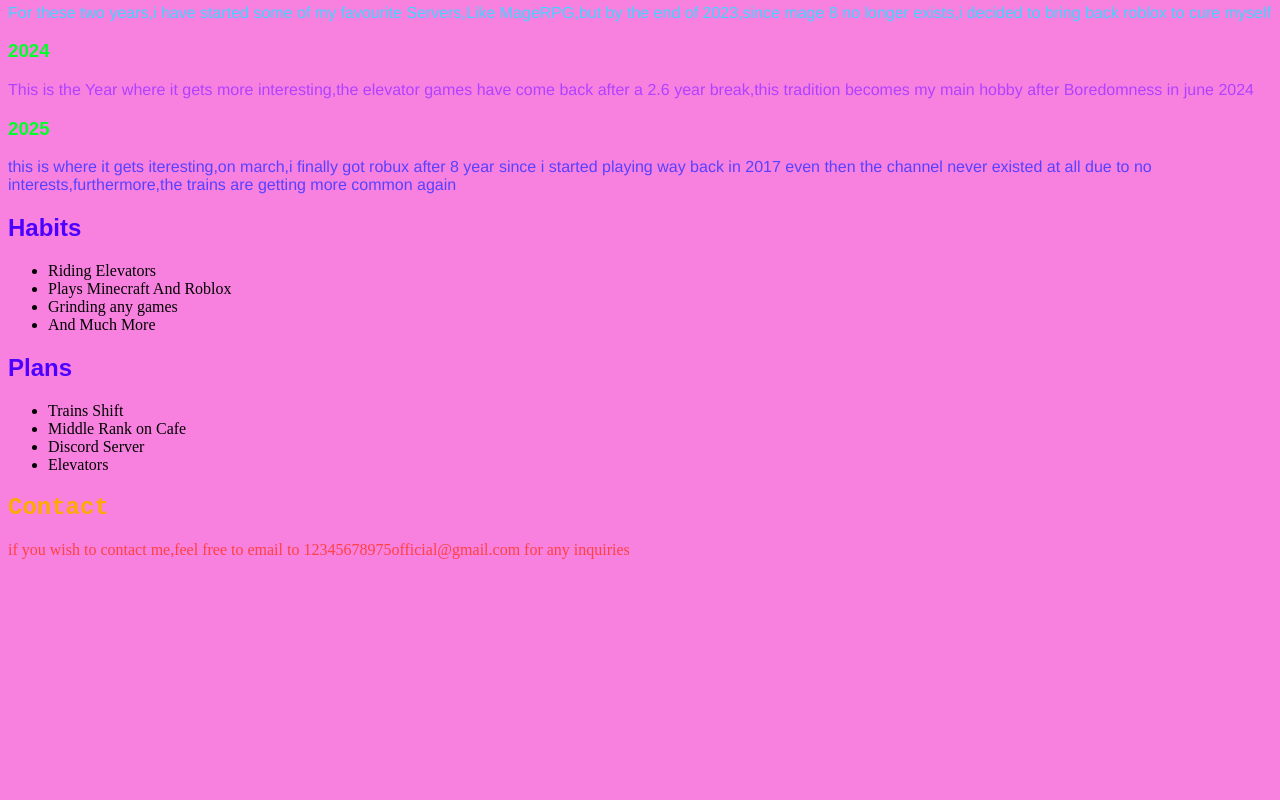
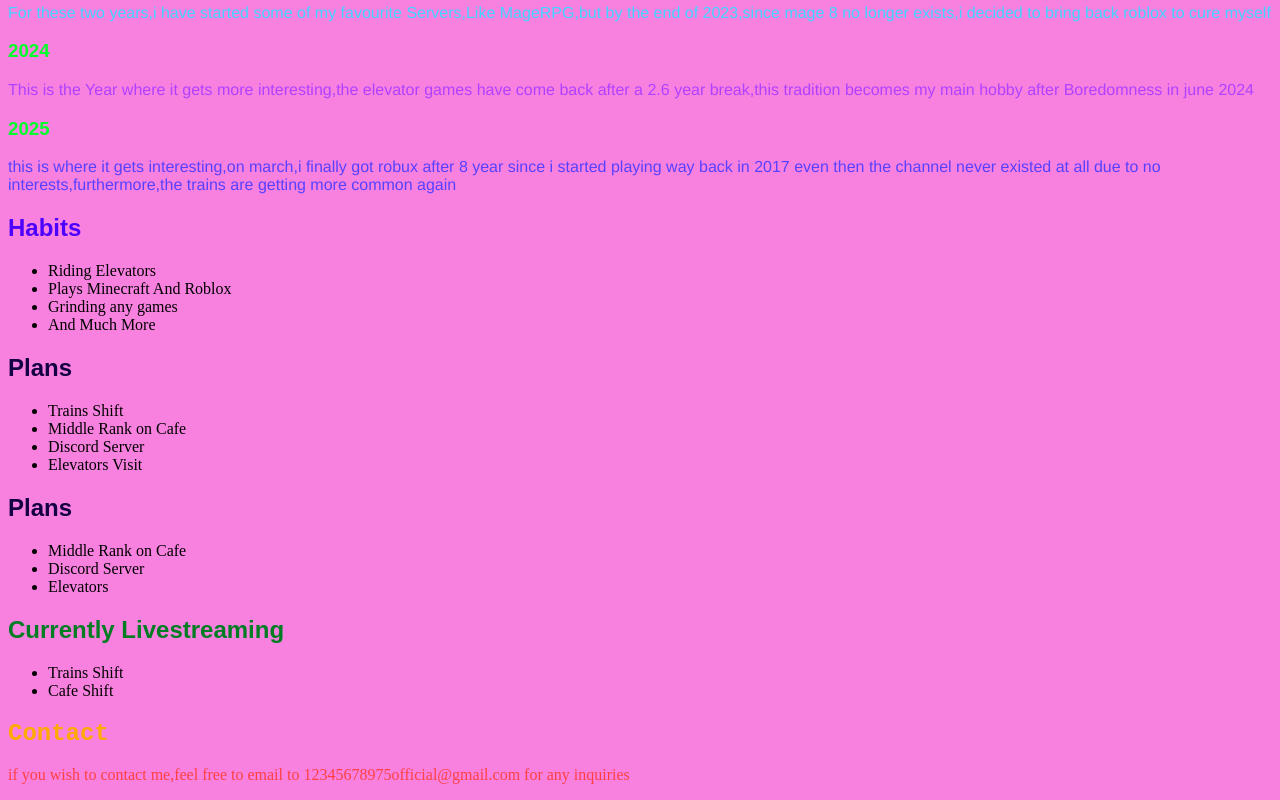
Before and after one commit to RoyalPixelSkater/Website-For-YT-Channel, a plain HTML site: page index.html in a window 1280 px wide. Shown: the part 1782-2582 px from the top of the page. Before the commit the page ends 2357 px from the top, so only its background shows below. Drawn offline with Linux system fonts and the light colour scheme.

Commit message:
update 1
the first update

```diff
--- a/index.html
+++ b/index.html
@@ -31,7 +31,7 @@
     <p style="font-family:Helvetica; color:rgb(176, 65, 255);">This is the Year where it gets more interesting,the elevator games have come back after a 2.6 year
         break,this tradition becomes my main hobby after Boredomness in june 2024</p>
         <h3 style="font-family:Arial;color:rgb(0, 255, 42);">2025</h3>
-        <p style="font-family:Helvetica; color:rgb(87, 65, 255);">this is where it gets iteresting,on march,i finally got robux after 8 year since i started playing way back in 2017 even then the channel never existed at all
+        <p style="font-family:Helvetica; color:rgb(87, 65, 255);">this is where it gets interesting,on march,i finally got robux after 8 year since i started playing way back in 2017 even then the channel never existed at all
             due to no interests,furthermore,the trains are getting more common again</p>
         </p>
         <h2 style="font-family:Arial;color:rgb(76, 0, 255);">Habits</h3>
@@ -41,12 +41,23 @@
                 <li>Grinding any games</li>
                 <li>And Much More</li>
             </ul>
-        <h2 style="font-family:Arial;color:rgb(76, 0, 255);">Plans</h3>
+        <h2 style="font-family:Arial;color:rgb(20, 0, 68);">Plans</h3>
             <ul>
                 <li>Trains Shift</li>
                 <li>Middle Rank on Cafe</li>
                 <li>Discord Server</li>
+                <li>Elevators Visit</li>
+            </ul>
+            <h2 style="font-family:Arial;color:rgb(20, 0, 68);">Plans</h3>
+            <ul>
+                <li>Middle Rank on Cafe</li>
+                <li>Discord Server</li>
                 <li>Elevators</li>
+            </ul>
+            <h2 style="font-family:Arial;color:rgb(0, 125, 35);">Currently Livestreaming</h3>
+            <ul>
+                <li>Trains Shift</li>
+                <li>Cafe Shift</li>
             </ul>
         <h2 style="font-family:'Courier New';color:rgb(255, 170, 0);">Contact</h3>
         <p style="font-family:'Times New Roman'; color:rgb(255, 65, 65);">if you wish to contact me,feel free to email to 12345678975official@gmail.com for any inquiries   </p>
```
